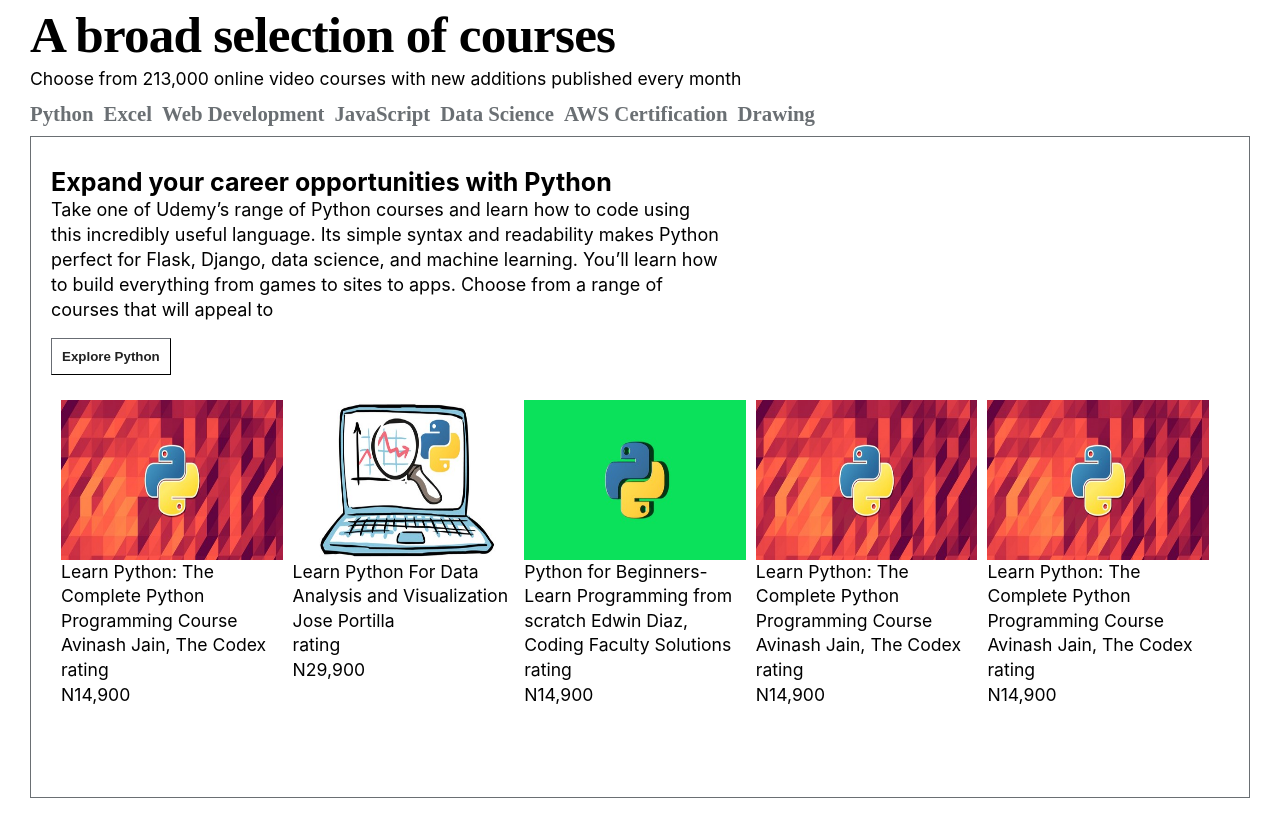
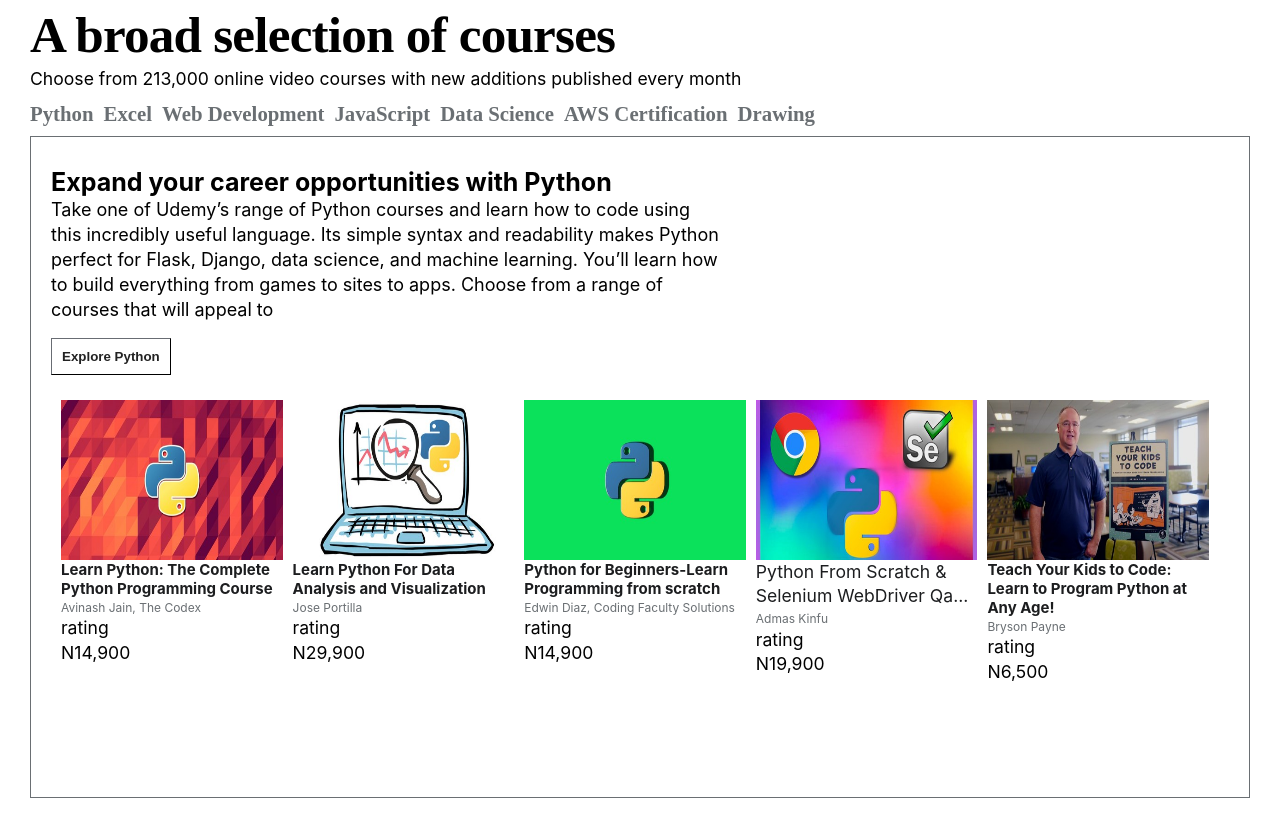
Before and after one commit to mystry22/udemyclone, a plain HTML site: page index.html in a window 1280 px wide. Shown: the part 577-1405 px from the top of the page. Drawn offline with Linux system fonts and the light colour scheme; files whose address does not match are found by name.

Commit message:
i don tire for messages

```diff
--- a/css/style.css
+++ b/css/style.css
@@ -152,9 +152,22 @@
     width: 20%;
     height: 20vh;
     margin-right: 10px;
+    cursor: pointer;
 }
 .card-item-image{
     width: 100%;
     height: 100%;
 
 }
+.card-item-title{
+    color: #1c1d1f;
+    font-weight: 700;
+    font-size: 15px;
+    font-family: udemy sans,-apple-system,BlinkMacSystemFont,Roboto,segoe ui,Helvetica,Arial,sans-serif,apple color emoji,segoe ui emoji,segoe ui symbol;
+}
+
+.card-item-author{
+    color: #6a6f73 !important;
+    font-family: udemy sans,sf pro text,-apple-system,BlinkMacSystemFont,Roboto,segoe ui,Helvetica,Arial,sans-serif,apple color emoji,segoe ui emoji,segoe ui symbol !important;
+    font-size: 12px !important;
+}
--- a/index.html
+++ b/index.html
@@ -72,9 +72,9 @@
                             <div class="card-item-image">
                                 <img src="./assets/python.jpg" width="100%" height="100%" />
                             </div>
-                            <span class="card-item-title">
+                            <h5 class="card-item-title">
                                 Learn Python: The Complete Python Programming Course
-                            </span>
+                            </h5>
 
                             <span class="card-item-author">
                                 Avinash Jain, The Codex
@@ -92,9 +92,9 @@
                             <div class="card-item-image">
                                 <img src="./assets/cpu.jpg" width="100%" height="100%" />
                             </div>
-                            <span class="card-item-title">
+                            <h5 class="card-item-title">
                                 Learn Python For Data Analysis and Visualization
-                            </span>
+                            </h5>
 
                             <span class="card-item-author">
                                 Jose Portilla
@@ -113,9 +113,9 @@
                             <div class="card-item-image">
                                 <img src="./assets/python_green.jpg" width="100%" height="100%" />
                             </div>
-                            <span class="card-item-title">
+                            <h5 class="card-item-title">
                                 Python for Beginners-Learn Programming from scratch
-                            </span>
+                            </h5>
 
                             <span class="card-item-author">
                                 Edwin Diaz, Coding Faculty Solutions
@@ -132,42 +132,42 @@
 
                         <div class="card-item">
                             <div class="card-item-image">
-                                <img src="./assets/python.jpg" width="100%" height="100%" />
+                                <img src="./assets/python_chrome.jpg" width="100%" height="100%" />
                             </div>
                             <span class="card-item-title">
-                                Learn Python: The Complete Python Programming Course
+                                Python From Scratch & Selenium WebDriver Qa...
                             </span>
 
                             <span class="card-item-author">
-                                Avinash Jain, The Codex
+                                Admas Kinfu
                             </span><br />
                             <span>
                                 rating
                             </span><br />
 
                             <span>
-                                N14,900
+                                N19,900
                             </span>
 
                         </div>
 
                         <div class="card-item">
                             <div class="card-item-image">
-                                <img src="./assets/python.jpg" width="100%" height="100%" />
+                                <img src="./assets/teach_code.jpg" width="100%" height="100%" />
                             </div>
-                            <span class="card-item-title">
-                                Learn Python: The Complete Python Programming Course
-                            </span>
+                            <h5 class="card-item-title">
+                                Teach Your Kids to Code: Learn to Program Python at Any Age!
+                            </h5>
 
                             <span class="card-item-author">
-                                Avinash Jain, The Codex
+                                Bryson Payne
                             </span><br />
                             <span>
                                 rating
                             </span><br />
 
                             <span>
-                                N14,900
+                                N6,500
                             </span>
 
                         </div>
```
